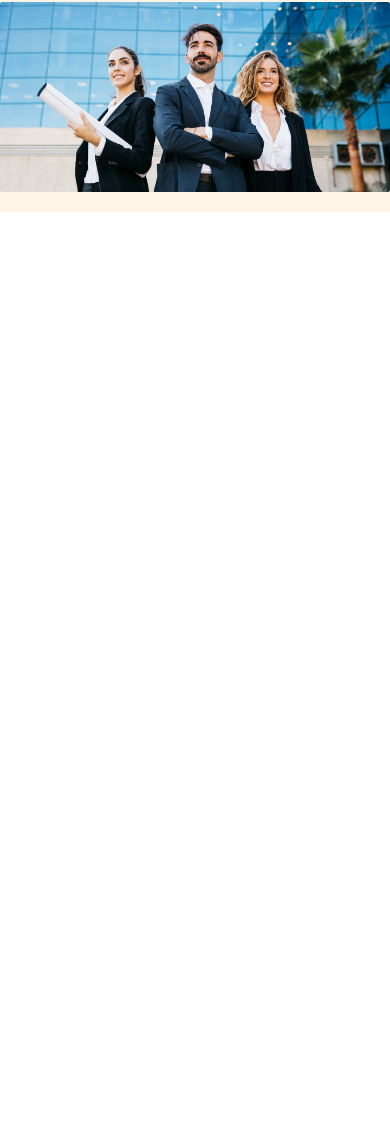
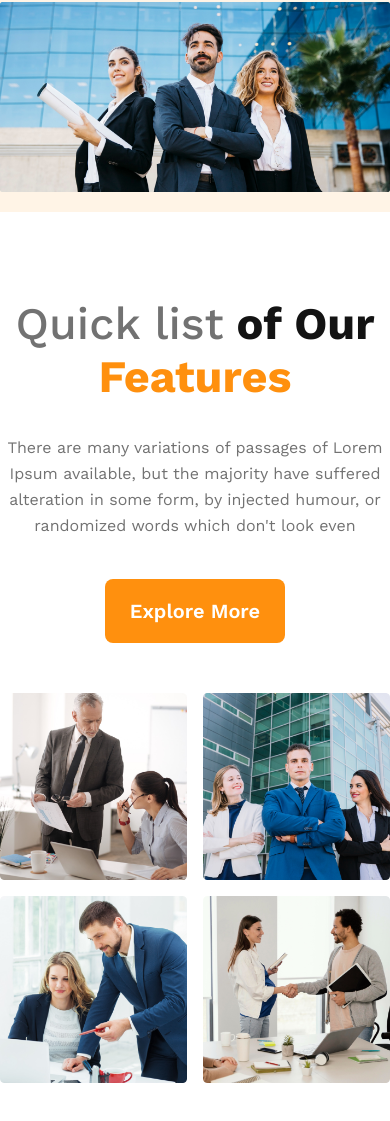
Before and after one commit to sazzadshakhbd/g3-architects, a plain HTML site: page index.html in a window 390 px wide. Shown: the part 869-1990 px from the top of the page. Before the commit the page ends 1081 px from the top, so only its background shows below. Drawn offline with nearby package versions, Linux system fonts and the light colour scheme.

Commit message:
team section done with responsive

```diff
--- a/index.html
+++ b/index.html
@@ -9,10 +9,11 @@
 </head>
 
 <body>
+    <!-- Header Start -->
     <header>
         <div class="container">
             <nav>
-                <h3>G3 Architects</h3>
+                <h1>G3 Architects</h3>
                 <ul>
                     <li><a href="#home">Home</a></li>
                     <li><a href="#about">About</a></li>
@@ -33,7 +34,26 @@
             </div>
         </div>
     </header>
-    <main></main>
+    <!-- Header End -->
+    <main>
+        <div class="container">
+            <section class="teams">
+                <div class="teams-images">
+                    <img src="./images/team1.png" alt="Teams Pictures">
+                    <img src="./images/team2.png" alt="Teams Pictures">
+                    <img src="./images/team3.png" alt="Teams Pictures">
+                    <img src="./images/team4.png" alt="Teams Pictures">
+                </div>
+                <div class="teams-content">
+                    <h3>
+                        <span>Quick list</span> of Our <span>Features</span>
+                    </h3>
+                    <p>There are many variations of passages of Lorem Ipsum available, but the majority have suffered alteration in some form, by injected humour, or randomized words which don't look even</p>
+                    <button class="btn-primary">Explore More</button>
+                </div>
+            </section>
+        </div>
+    </main>
     <footer></footer>
 </body>
 
--- a/styles/architects.css
+++ b/styles/architects.css
@@ -41,7 +41,7 @@ nav {
     justify-content: space-between;
 }
 
-nav h3 {
+nav h1 {
     font-size: 2.8rem;
     font-weight: 700;
     color: var(--dark-01);
@@ -91,7 +91,62 @@ nav li a {
 .banner img {
     width: 100%;
 }
+/* Teams Styles */
+.teams {
+    max-width: 1100px;
+    margin: 85px auto 130px auto;
+    display: flex;
+    align-items: center;
+}
+.teams-images {
+    display: grid;
+    grid-template-columns: repeat(2, 1fr);
+    gap: 2rem;
+}
+.teams-content {
+    margin-left: 76px;
+}
+.teams-content h3 {
+    margin-bottom: 2rem;
+    font-size: 45px;
+    font-weight: 700;
+    color: var(--dark-01);
+}
+.teams-content h3 span:first-child{
+    color: var(--dark-03);
+    font-weight: 500;
+}
+.teams-content h3 span:last-child{
+    color: var(--orange-01);
+}
+.teams-content p {
+    margin-bottom: 2.5rem;
+    font-size: 16px;
+    color: var(--dark-03);
+    line-height: 26px;
+}
+
 /* Responsive Styles */
+@media screen and (max-width: 1199.98px) {
+    .teams {
+        max-width: 100%;
+        flex-direction: column-reverse;
+    }
+    .teams-content {
+        margin: 0 0 50px 0;
+        text-align: center;
+        max-width: 862px;
+    }
+}
+@media screen and (min-width: 992px) and (max-width: 1199.98px) {
+
+}
+@media screen and (max-width: 991.98px) {
+
+}
+@media screen and (min-width: 768px) and (max-width: 991.98px) {
+
+}
 @media screen and (max-width: 767.98px) {
     header {
         padding: 1.5rem 0 16px 0;
@@ -99,7 +154,7 @@ nav li a {
     nav {
         flex-direction: column;
     }
-    nav h3 {
+    nav h1 {
         margin-bottom: 1.5rem;
     }
     .banner {
@@ -108,11 +163,18 @@ nav li a {
     .banner-content h2 {
         font-size: 3.8rem;
     }
+    .teams-images {
+        gap: 1rem;
+    }
+    .teams-images img {
+        max-width: 100%;
+    }
 }
 @media screen and (min-width: 576px) and (max-width: 767.98px) {
     nav li {
         margin: 0 2rem;
     }
+
 }
 @media screen and (max-width: 575.98px) {
     nav > ul {
```
